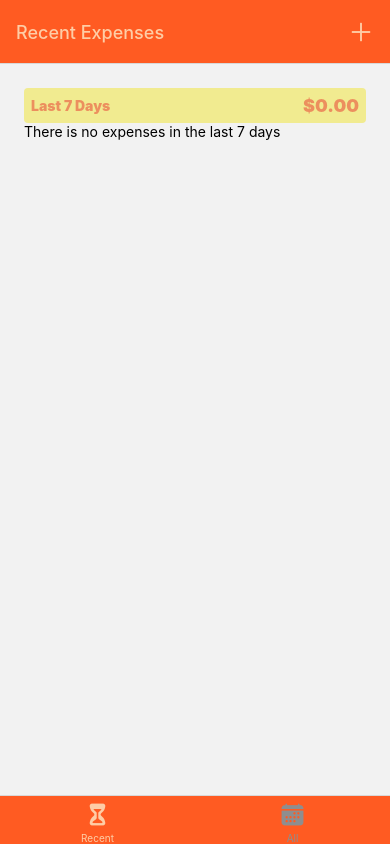
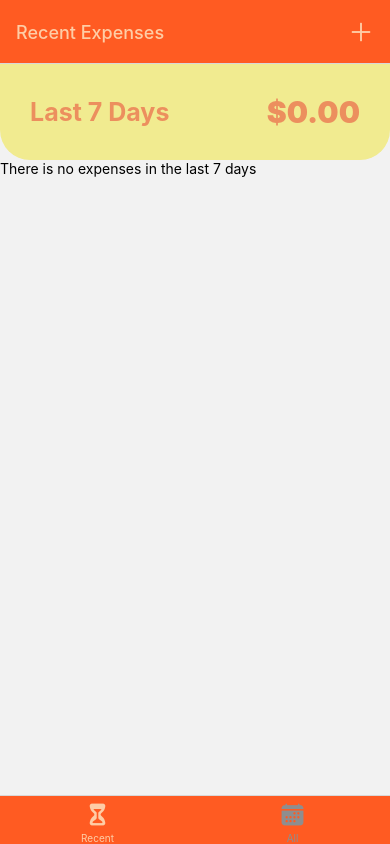
Before and after one commit to Saleh-Hafyane/expense-tracker, a React Native app: screen /RecentExpenses in a window 390 px wide. Built offline with nearby package versions, Linux system fonts and the light colour scheme; no server answers.

Commit message:
some style changes

```diff
--- a/app.json
+++ b/app.json
@@ -21,10 +21,16 @@
       "adaptiveIcon": {
         "foregroundImage": "./assets/adaptive-icon.png",
         "backgroundColor": "#ffffff"
-      }
+      },
+      "package": "com.saleh2001.expensetracker"
     },
     "web": {
       "favicon": "./assets/favicon.png"
+    },
+    "extra": {
+      "eas": {
+        "projectId": "62bc8dc7-566c-44f4-8ae9-1c428add809e"
+      }
     }
   }
 }
--- a/components/ExpenseItem.tsx
+++ b/components/ExpenseItem.tsx
@@ -47,14 +47,15 @@ const ExpenseItem: React.FC<ExpenseItemProps> = ({ id, title, amount, date }) =>
 
 const styles = StyleSheet.create({
   container: {
-    padding: 12,
-    marginVertical: 8,
+    padding: 20,
+    marginTop: 17,
+    marginHorizontal:20,
     backgroundColor: "#F3B664",
     flexDirection: "row",
     justifyContent: "space-between",
-    borderRadius: 4,
-    elevation: 2,
-    shadowRadius: 4,
+    borderRadius: 30,
+    elevation: 5,
+    shadowRadius: 30,
   },
   title: {
     fontSize: 16,
--- a/components/ExpenseOutput.tsx
+++ b/components/ExpenseOutput.tsx
@@ -26,7 +26,7 @@ const ExpenseOutput : React.FC<ExpenseOutputProps> = ({ expenses, expensesPeriod
 const styles = StyleSheet.create({
   container: {
     flex: 1,
-    padding: 24,
+
   },
 });
 export default ExpenseOutput;
--- a/components/ExpenseSummary.tsx
+++ b/components/ExpenseSummary.tsx
@@ -12,20 +12,24 @@ const ExpenseSummary = ({ expenses, periodTitle }) => {
 };
 const styles = StyleSheet.create({
   container: {
-    padding: 7,
+    padding: 30,
+    borderBottomStartRadius:30,
+    borderBottomEndRadius:30,
     backgroundColor: "#F1EB90",
-    borderRadius: 4,
+
     flexDirection: "row",
     justifyContent: "space-between",
     alignItems: "center",
+    elevation:5,
+
   },
   title: {
-    fontSize: 14,
+    fontSize: 25,
     color: "#EC8F5E",
-    fontWeight: "900",
+    fontWeight: "700",
   },
   sum:{
-    fontSize: 18,
+    fontSize: 30,
     color: "#EC8F5E",
     fontWeight: "900",
   }
--- a/screens/RecentExpenses.tsx
+++ b/screens/RecentExpenses.tsx
@@ -19,7 +19,7 @@ const RecentExpence = () => {
     const sevenDaysAgo = new Date(
       today.getFullYear(),
       today.getMonth(),
-      today.getDay() - 7
+      today.getDate() - 7
     );
     return expense.date > sevenDaysAgo;
   });
```
Also changed, not shown: eas.json (added, +21 -0 lines).
